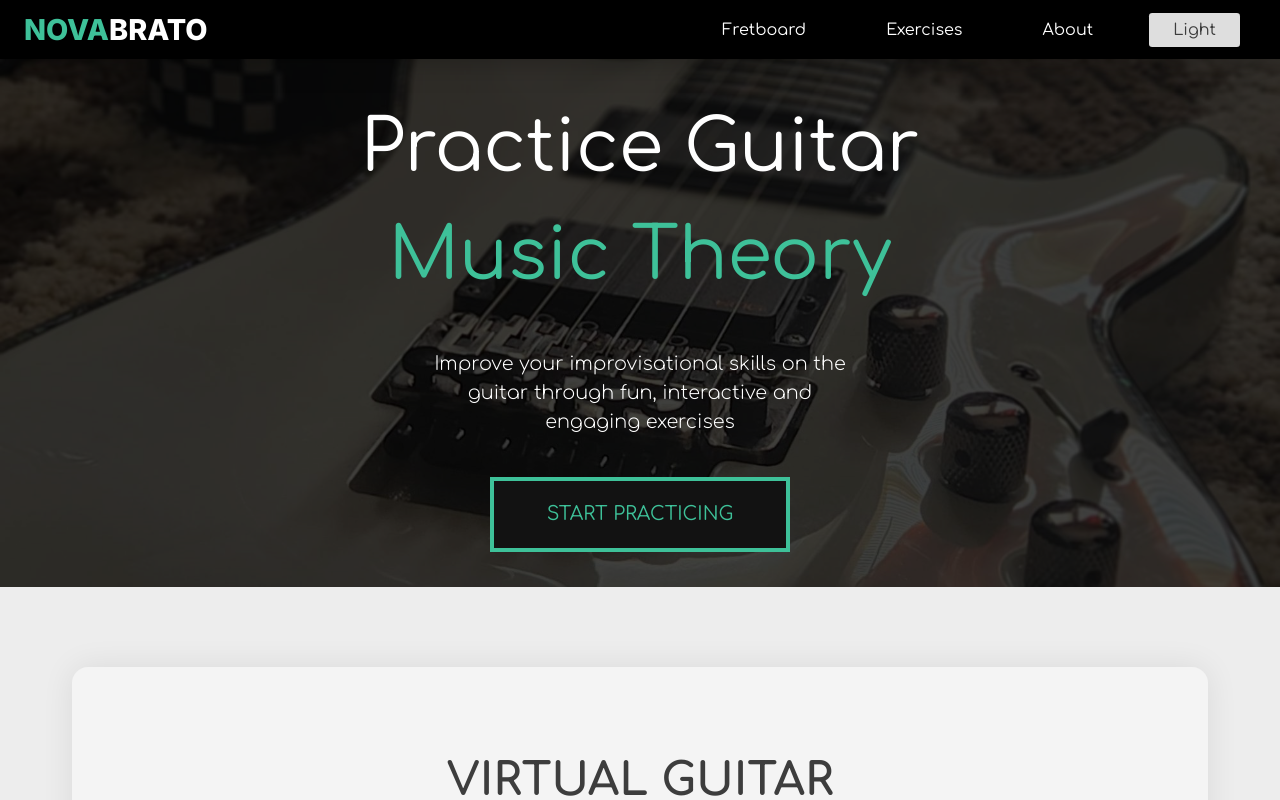
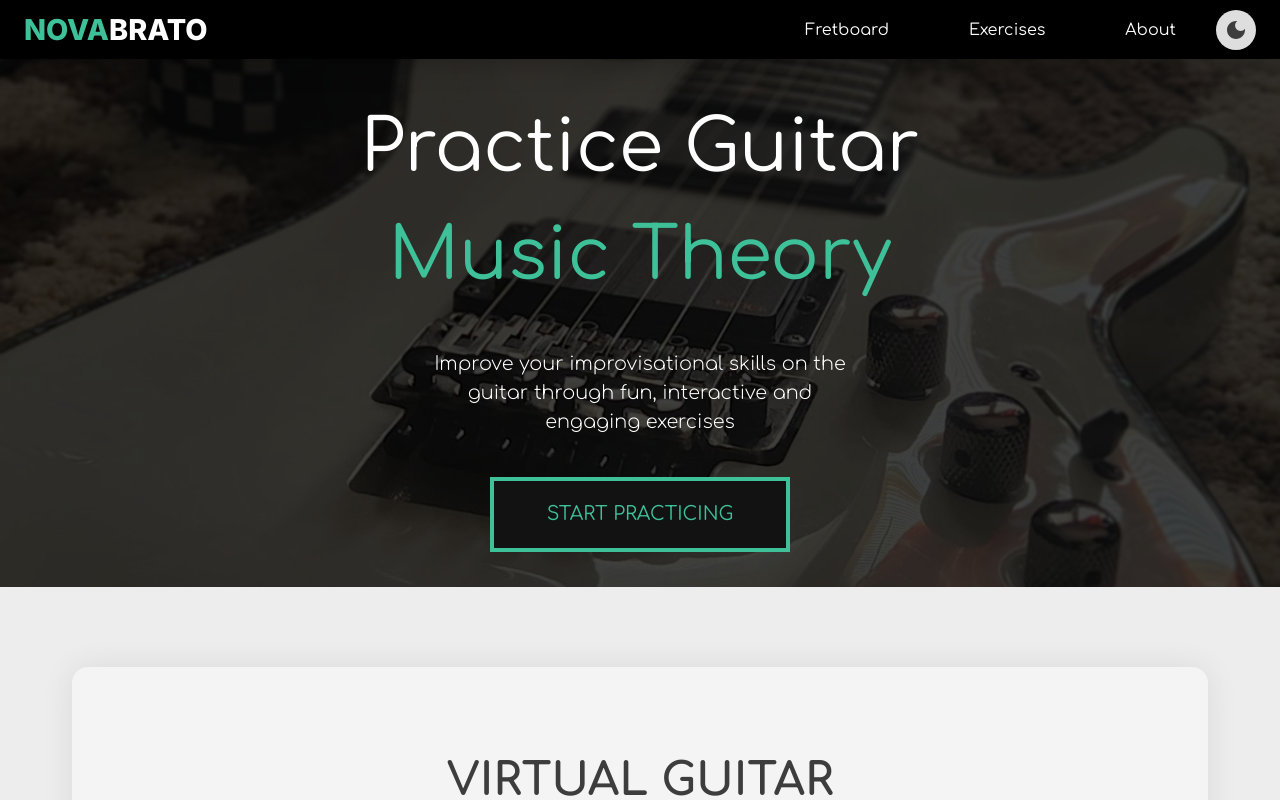
Before and after one commit to NovaSharx/Novabrato, a React (Create React App) app in the folder frontend/: page / in a window 1280 px wide. Shown: the top 800 px of the page. Built offline with nearby package versions, Linux system fonts and the light colour scheme.

Commit message:
Changed theme toggle button to be an icon.

```diff
--- a/frontend/src/components/Navigation/Navigation.tsx
+++ b/frontend/src/components/Navigation/Navigation.tsx
@@ -1,6 +1,8 @@
 import { FC, ReactElement, useContext } from 'react';
 import { ThemeContext } from '../contexts/ThemeContext';
 import styled from '@emotion/styled';
+import DarkModeIcon from '@mui/icons-material/DarkMode';
+import LightModeIcon from '@mui/icons-material/LightMode';
 
 const Navigation: FC = (): ReactElement => {
 
@@ -59,15 +61,14 @@ const Navigation: FC = (): ReactElement => {
                         </li>
 
                         <li>
-                            <span className='nav-option-button'
+                            <span id='nav-theme-button'
                                 style={{
                                     backgroundColor: theme.palette.background.tertiary,
                                     color: theme.palette.text.primary,
-                                    borderRadius: '0.2rem'
                                 }}
                                 onClick={toggleThemeMode}
                             >
-                                {theme.dark ? 'Dark' : 'Light'}
+                                {theme.dark ? <LightModeIcon /> : <DarkModeIcon />}
                             </span>
                         </li>
                     </ul>
--- a/frontend/src/components/contexts/ThemeContext.tsx
+++ b/frontend/src/components/contexts/ThemeContext.tsx
@@ -66,9 +66,9 @@ const ThemeProvider = ({ children }: { children: ReactNode }): JSX.Element => {
                 // dark
                 {
                     full: '#000',
-                    primary: '#0d0d0d',
+                    primary: '#0e0e0e',
                     secondary: '#1a1a1a',
-                    tertiary: '#262626'
+                    tertiary: '#2e2e2e'
                 }
                 :
                 // light
@@ -81,9 +81,9 @@ const ThemeProvider = ({ children }: { children: ReactNode }): JSX.Element => {
             shadow: themeMode ?
                 // dark
                 {
-                    primary: '#ffffff50',
-                    secondary: '#ffffff25',
-                    tertiary: '#ffffff15'
+                    primary: '#ffffff25',
+                    secondary: '#ffffff15',
+                    tertiary: '#ffffff05'
                 }
                 :
                 // light
--- a/frontend/src/stylesheets/css/main.css
+++ b/frontend/src/stylesheets/css/main.css
@@ -136,6 +136,9 @@ p {
   display: flex;
   list-style: none;
 }
+#navigation #navigation-container #nav-options ul li {
+  display: flex;
+}
 #navigation #navigation-container #nav-options ul li .nav-option-button {
   margin: 0rem 1rem;
   padding: 0.5rem 1.5rem;
@@ -143,6 +146,15 @@ p {
   transition: 0.2s;
 }
 #navigation #navigation-container #nav-options ul li .nav-option-button:hover {
+  cursor: pointer;
+}
+#navigation #navigation-container #nav-options ul li #nav-theme-button {
+  padding: 0.5rem;
+  display: flex;
+  border-radius: 50%;
+  transition: 0.5s;
+}
+#navigation #navigation-container #nav-options ul li #nav-theme-button:hover {
   cursor: pointer;
 }
 #navigation #navigation-container #mobile-nav-options {
--- a/frontend/src/stylesheets/scss/components/_navigation.scss
+++ b/frontend/src/stylesheets/scss/components/_navigation.scss
@@ -47,11 +47,24 @@
                 list-style: none;
 
                 li {
+                    display: flex;
+
                     .nav-option-button {
                         margin: 0rem 1rem;
                         padding: 0.5rem 1.5rem;
                         text-decoration: none;
                         transition: 0.2s;
+
+                        &:hover {
+                            cursor: pointer;
+                        }
+                    }
+
+                    #nav-theme-button {
+                        padding: 0.5rem;
+                        display: flex;
+                        border-radius: 50%;
+                        transition: 0.5s;
 
                         &:hover {
                             cursor: pointer;
```
Also changed, not shown: 1 other file (tests, documents, lock files or other folders).
